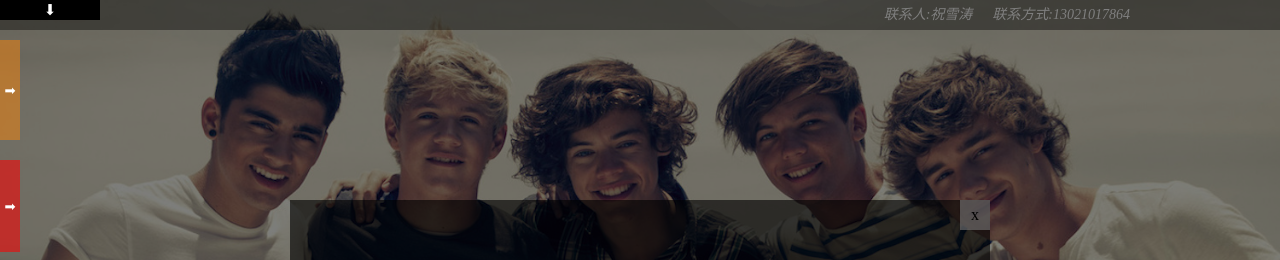
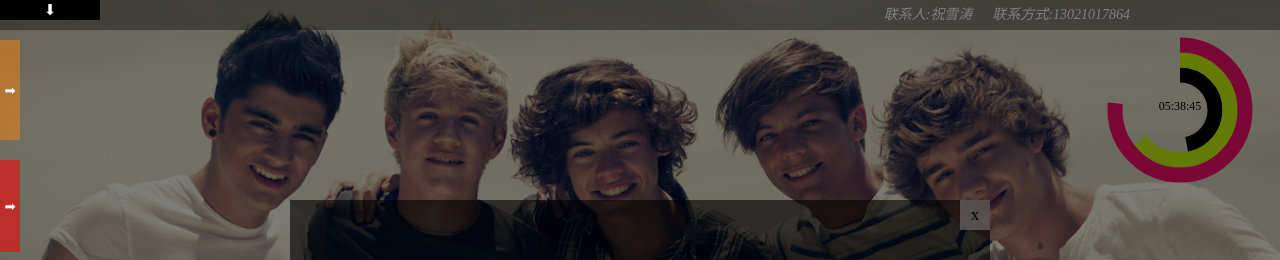
Before and after one commit to zhuxuetao/zhuxuetao.github.io, a plain HTML site: page index.html in a window 1280 px wide. Shown: the top 260 px of the page. Drawn offline with Linux system fonts and the light colour scheme.

Commit message:
my personanl stand

```diff
--- a/index.html
+++ b/index.html
@@ -14,9 +14,6 @@
             position:absolute; left:0; top:0;   opacity:0;
             background:url("image/newspaper.jpg")no-repeat; background-size:100% 100%;
         }
-
-
-
         .banner{min-width: 1200px; height:500px; background:url("image/background.jpg") no-repeat; background-size:cover;}
         .w{width:1000px; margin:0 auto;}
         .Navigation_top{min-width:100px; height:30px; background:rgba(0,0,0,.4);}
@@ -42,7 +39,7 @@
             }
         .DetailedMaterial ul{width:600px; height:440px; margin-left:35px;}
         .DetailedMaterial ul li{color:#fff; font-size:15px; line-height:40px; cursor: pointer;}
-        .Navigation_ul{width:1000px; height:30px; position:relative; }
+        .Navigation_ul{width:500px; height:30px; position:relative; }
         .Navigation_ul li{padding:0 10px; height:30px; font-size:12px; line-height:30px; color:#fff;
          float:left; position:relative; z-index:2; cursor: pointer;}
         #Navigation_ul_li{height:30px; background:indianred; position:absolute; left:0; top:0;
@@ -106,17 +103,14 @@
         margin-left:-220px}
         #Journalism_div div{display:block; width:100px; height:10px; background:#999; margin-right:10px; float:left;}
         #Journalism_div div span{height:10px; width:0; background:orangered; display:block;}
-        #Pendant{width:100%; height:500px; background:rgba(0,0,0,.9); position:absolute; left:0; top:-500px; z-index:999;}
-
+        #Pendant{width:100%; height:500px; background:rgba(0,0,0,.9); position:absolute; left:0; top:-500px; z-index:8;}
         #td{width:250px; height:250px;  position:absolute; right:200px; top:50%;
             margin-top:-125px; transform:perspective(1200px) rotateY(-65deg) rotateX(45deg);
             transform-style:preserve-3d; opacity:0.6;
-
         }
         #td div{
             width:100%; height:100%; position:absolute; left:0; top:0;    background:deeppink;
             box-shadow:0 0 200px #fff, 0 0 300px yellow;
-
         }
         #td .front{
             transform:translateZ(125px); background:#fff;
@@ -138,14 +132,9 @@
         #td .right{
             transform:translateX(125px) rotateY(-90deg); background:#fff; box-shadow:0 0 200px #fff;
         }
-
-
-
-
-
-        #Pendant #Pendant_btn{width:100px; height:20px; background:#000; position:absolute; left:0; bottom:-20px;
+        #Pendant #Pendant_btn{width:100px; height:20px; background:#000; position:absolute; left:0; bottom:-20px; z-index:999;
             font-size:15px; color:#fff; text-align:center; line-height:20px; cursor:pointer;}
-        #Pendant #Pendant_btn2{width:100px; height:20px; background:#000; position:absolute; left:0; bottom:0;
+        #Pendant #Pendant_btn2{width:100px; height:20px; background:#000; position:absolute; left:0; bottom:0; z-index:999;
             font-size:15px; color:#fff; text-align:center; line-height:20px; display:none; cursor:pointer;}
         #css{position:absolute; top:40px; left:-100%; width:100%; height:100px; background:rgba(247,132,9,.3); z-index:999;}
         #css input{width:20px; height:100%; border:none; outline:none; position:absolute;  top:0;
@@ -165,15 +154,19 @@
         #html5 #html5_btn2{right:0px; display:block;}
         .css,.js,.html5{position:relative;}
         .css,.js,.html5, h2{font-style:oblique; color:#fff; line-height:30px; }
-
         .Navigation{width:94.5%; color:red; }
         .Navigation a{padding:0 10px; color:#000; font-size:14px; font-weight:bold;
             font-style:italic; line-height:30px; }
         .Navigation a:hover{color:#fff;}
         #so div{
             background:#000; position:absolute; left:0; top:0;
-            width:0; height:0; opacity:.7;
-
+            width:0; height:0; opacity:.7; z-index:9;
+        }
+        #c1{
+            position:absolute; right:0px; top:10px; background:rgba(255,255,255,0); z-index:1;
+        }
+        #Prompt_p{
+            opacity:0;
         }
     </style>
     <script src="js/move.js"></script>
@@ -201,16 +194,20 @@
             }
 
         }
-        function getStyle(obj,name){
-            return (obj.currentStyle||getComputedStyle(obj,false))[name];
-        }
         function rnd(m,n){
             return parseInt(Math.random()*(n-m)+m);
         }
+
+        function toDou(n){
+            return n<10?'0'+n:''+n;
+        }
         window.onload=function(){
+            //欢迎提示框
             var oPrompt=document.getElementById('Prompt');
             var oClose=document.getElementById('Close');
+            //透明层
             var oBody=document.getElementById('body');
+            var oPrompt_p=document.getElementById('Prompt_p');
             oBody.style.height=document.body.offsetHeight+'px';
             var oBox=document.getElementById('box');
             var oPul=document.getElementById('PassThrough_ul');
@@ -221,10 +218,19 @@
                 so();
             };
             var oPul_li=oPul.getElementsByTagName('li');
+            //导航条
             var oNgt_ul=document.getElementById('Navigation_ul');
+
+            oNgt_ul.onmouseenter=function(){
+                document.onmousemove=null;
+            };
+            oNgt_ul.onmouseleave=function(){
+                so();
+            };
             var oNgt_li=oNgt_ul.getElementsByTagName('li');
             var oLi=document.getElementById('Navigation_ul_li');
             var oDtm=document.getElementById('Navigation_div_show');
+            //穿墙点击跳出
             var oPassThrough=document.getElementById('PassThrough');
             var oPT_div=getByClass(oPassThrough,'PassThrough_tab');
             var oEffect=document.querySelector('#effect');
@@ -234,12 +240,16 @@
             var iNow=0;
             var timer=null;
             var hei=document.documentElement.clientHeight+500;
+            //点击关闭
             oClose.onclick=function(){
+                so();
                 oPrompt.style.display='none';
                 oBody.style.display='none';
+                document.body.style.overflow='visible';
                 clearInterval(timer);
                 oEffect.style.display='none';
             };
+            //无缝选项卡
             ;(function(){
                 var oTab=document.getElementById('tab');
                 var oUl=document.getElementById('tab_ul1');
@@ -301,6 +311,7 @@
                     })(i);
                 }
             })();
+            //手风琴
             ;(function(){
                 var oAd=document.getElementById('Accordion');
                 var oUl=oAd.children[0];
@@ -331,6 +342,7 @@
                     })(i);
                 }
             })();
+            //3d卡片
             ;(function(){
                 var oCard=document.getElementById('card');
                 var oUl=oCard.children[4];
@@ -342,11 +354,11 @@
                 var arr=[];
                 for(var i=0;i<aLi.length;i++){
                     arr.push({
-                        left:getStyle(aLi[i],'left'),
-                        top:getStyle(aLi[i],'top'),
-                        width:getStyle(aLi[i],'width'),
-                        height:getStyle(aLi[i],'height'),
-                        opacity:getStyle(aLi[i],'opacity')
+                        left:getStyle2(aLi[i],'left'),
+                        top:getStyle2(aLi[i],'top'),
+                        width:getStyle2(aLi[i],'width'),
+                        height:getStyle2(aLi[i],'height'),
+                        opacity:getStyle2(aLi[i],'opacity')
                     });
                 }
                 function left(){
@@ -368,6 +380,7 @@
                 oPrev2.onclick=right;
                 oNext2.onclick=left;
             })();
+            //网易新闻
             ;(function(){
                 var oJournalism=document.getElementById('Journalism');
                 var oUl=oJournalism.children[0];
@@ -410,7 +423,11 @@
                         setTimeout(function(){
                             oPrompt.style.display='block';
                             oBody.style.display='block';
-                            move(oPrompt,{opacity:1});
+                            document.body.style.overflow='hidden';
+                            document.onmousemove=null;
+                            move(oPrompt,{opacity:1},{complete:function(){
+                                move(oPrompt_p,{opacity:1},{daration:400});
+                            }});
 
 
                             oEffect.style.display='block';
@@ -525,6 +542,7 @@
                     }
                 };
             }
+            //穿墙背景图
             var arr=[1,2,3,4,5,6,7,8,9,10,11,12];
             for(var i=0;i<oPul_li.length;i++){
                     change(oPul_li[i]);
@@ -540,6 +558,7 @@
                         };
                     })(i);
                 }
+            //下拉窗口
             ;(function(){
                 var oPendant=document.getElementById('Pendant');
                 var oBtn=document.getElementById('Pendant_btn');
@@ -587,6 +606,7 @@
                 })();
             }
             so();
+            //css
             ;(function(){
                 var oCss=document.getElementById('css');
                 var oBtn1=document.getElementById('css_btn1');
@@ -602,6 +622,7 @@
                     oBtn1.style.display='block';
                 };
             })();
+            //js
             ;(function(){
                 var oJs=document.getElementById('js');
                 var oBtn1=document.getElementById('js_btn1');
@@ -617,6 +638,7 @@
                     oBtn1.style.display='block';
                 };
             })();
+            //html5
             ;(function(){
                 var oHtml=document.getElementById('html5');
                 var oBtn1=document.getElementById('html5_btn1');
@@ -632,7 +654,6 @@
                     oBtn1.style.display='block';
                 };
             })();
-
             var oTd=document.querySelector('#td');
             var y1=-60;
             var x1=45;
@@ -654,8 +675,43 @@
                 return false;
             };
 
+            //画板时钟
+            ;(function(){
+                function d2a(n){
+                    return n*Math.PI/180;
+                }
+                var oC=document.querySelector('#c1');
+                var gd=oC.getContext('2d');
+                var cx=100;
+                var cy=100;
+                function darwP(start,end,r,color){
+                    start=start-90;
+                    end=end-90;
+                    gd.beginPath();
+                    gd.lineWidth=15;
+                    gd.strokeStyle=color;
+                    gd.arc(cx,cy,r,d2a(start),d2a(end),false);
+                    gd.stroke();
+                }
+                function clock(){
+                    gd.clearRect(0,0,oC.width,oC.height);
+                    gd.textAlign='center';
 
+                    var oDate=new Date();
+                    var h=oDate.getHours();
+                    var m=oDate.getMinutes();
+                    var s=oDate.getSeconds();
+                    var ms=oDate.getMilliseconds();
 
+                    darwP(0,((h%12)*30+m/60*30),35,'#000');
+                    darwP(0,m*6+s/60*6,50,'#c7f709');
+                    darwP(0,s*6+ms/1000*6,65,'#f60f66');
+                    gd.font='12px 楷体';
+                    gd.fillText(toDou(h)+':'+toDou(m)+':'+toDou(s),cx,cy);
+                }
+                clock();
+                setInterval(clock,16);
+            })();
         };
     </script>
 </head>
@@ -702,7 +758,6 @@
                 </div>
             </div>
         </div>
-
     </div>
     <div class="w">
         <div class="PassThrough" id="PassThrough">
@@ -887,8 +942,6 @@
         <p id="Prompt_p">Welcome to Zhu Xuetao's personal website</p>
         <span id="Close">x</span>
     </div>
-
-
     <div id="Pendant">
         <div id="td">
             <div class="front"></div>
@@ -962,10 +1015,9 @@
             <a href="js/h5/index13.html">反转</a>
         </div>
     </div>
+    <div id="so"></div>
 
-    <div id="so">
-    </div>
-
+    <canvas id="c1" width="200" height="200"></canvas>
 </div>
 
 </body>
--- a/js/doMove.js
+++ b/js/doMove.js
@@ -8,10 +8,10 @@ var Tween={Linear:function(t,b,c,d){return c*t/d+b},Quad:{easeIn:function(t,b,c,
 //d  总时间 			duration
 //var cur=fx(t,b,c,d)
 
-function getStyle(obj,sName){
-	return (obj.currentStyle||getComputedStyle(obj,false))[sName];
+
+function getStyle2(obj,Name){
+	return (obj.currentStyle||getComputedStyle(obj,false))[Name];
 }
-
 function move2(obj,json,options){
 	options=options||{};
 	options.duration=options.duration||700;
@@ -20,7 +20,7 @@ function move2(obj,json,options){
 	var dis={};
 
 	for(var name in json){
-		start[name]=parseFloat(getStyle(obj,name));
+		start[name]=parseFloat(getStyle2(obj,name));
 		//opacity加默认值
 		if(isNaN(start[name])){
 			start[name]=1;
```
Also changed, not shown: 10 other files.
